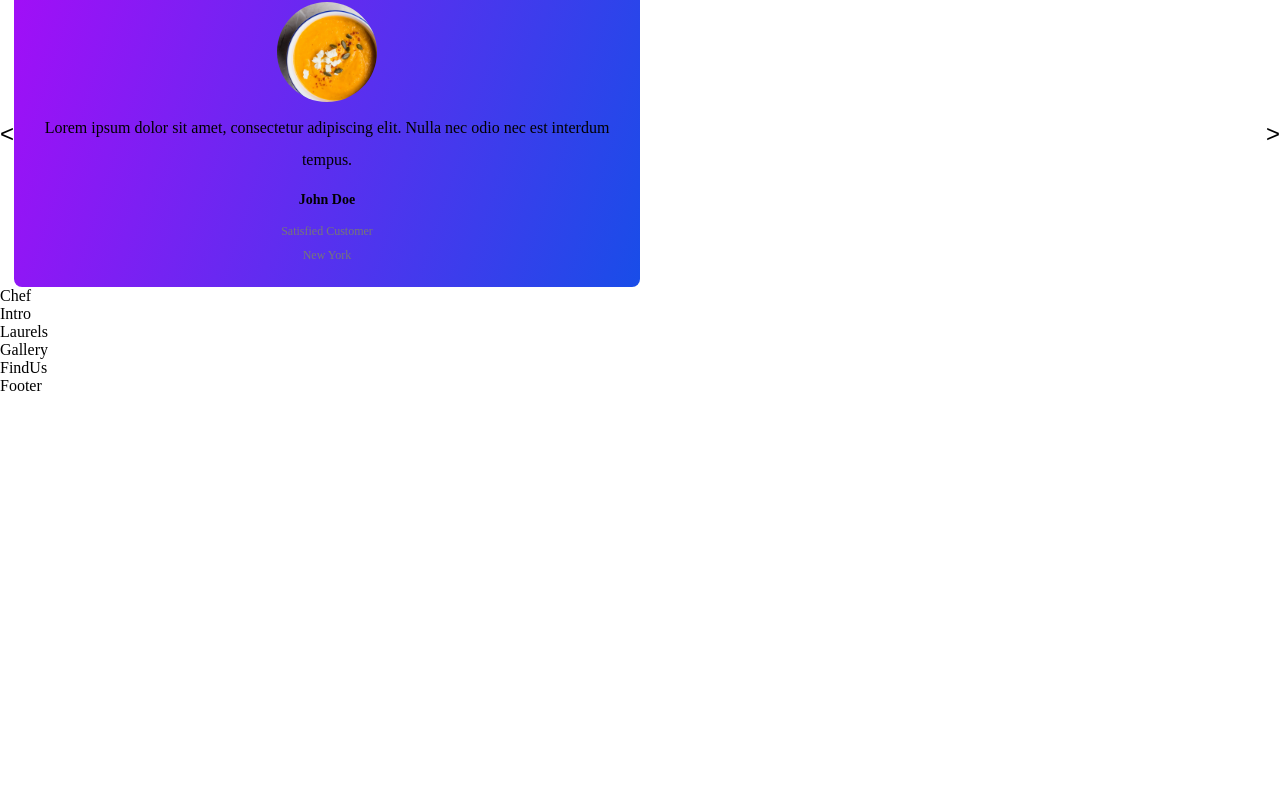
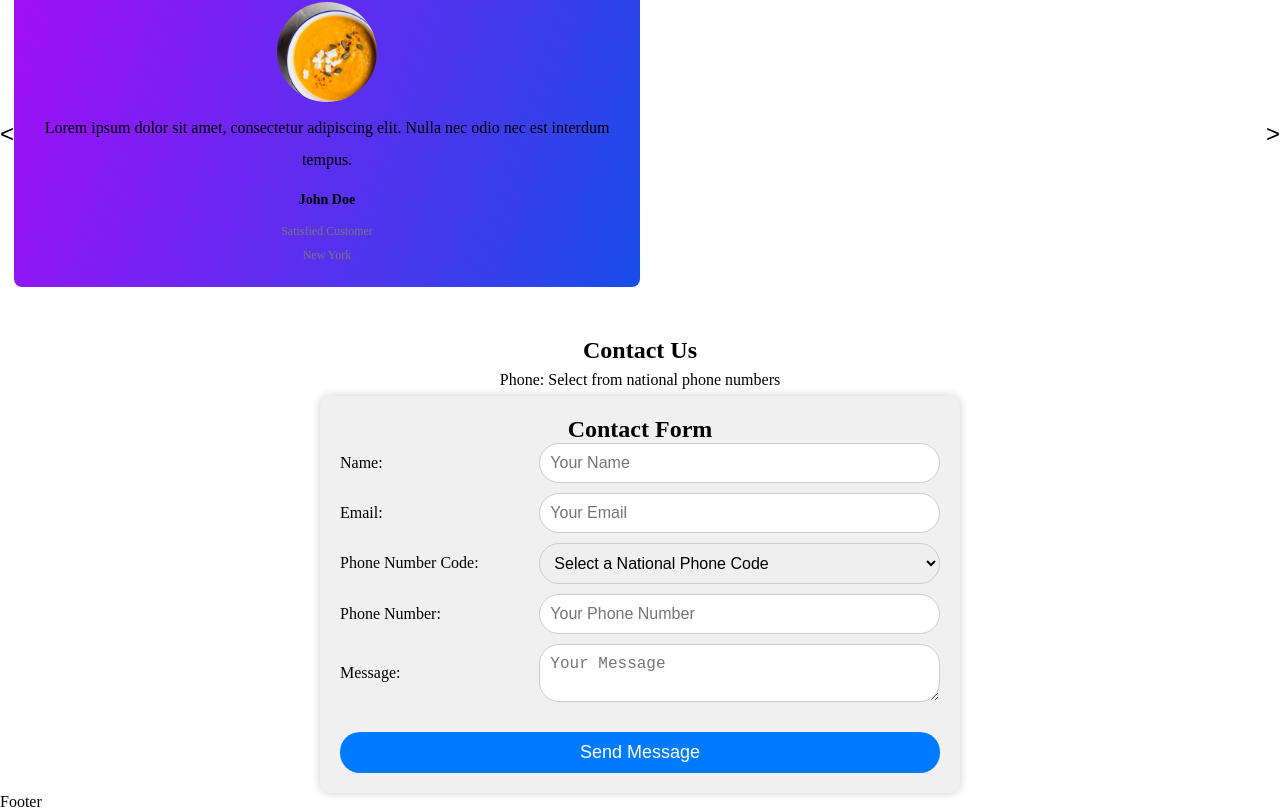
Before and after one commit to Bogita588/Nairobi_Movers_and-Relocators_WebApp, a React (Vite) app: page / in a window 1280 px wide. Shown: the part 2152-2963 px from the top of the page. Before the commit the page ends 2547 px from the top, so only its background shows below. Built offline with nearby package versions, Linux system fonts and the light colour scheme; a web font is replaced by a local one.

Commit message:
Added the contact us component and styled it

```diff
--- a/src/App.jsx
+++ b/src/App.jsx
@@ -11,10 +11,10 @@ const App = () => (
     <AboutUs />
     <Services />
     <Testimony />
-    <Chef />
+    {/*<Chef />
     <Intro />
     <Laurels />
-    <Gallery />
+<Gallery />*/}
     <FindUs />
     <Footer />
   </div>
--- a/src/container/Findus/FindUs.jsx
+++ b/src/container/Findus/FindUs.jsx
@@ -1,9 +1,124 @@
-import React from 'react';
+import React, { useState } from 'react';
+import './findus.css'; // Import your CSS for styling
 
-const FindUs = () => (
-  <div>
-    FindUs
-  </div>
-);
+const   Findus = () => {
+  const [formData, setFormData] = useState({
+    name: '',
+    email: '',
+    phoneNumberCode: '',
+    phoneNumber: '',
+    message: '',
+  });
 
-export default FindUs;
+  const [isSubmitted, setIsSubmitted] = useState(false);
+
+  const handleChange = (e) => {
+    const { name, value } = e.target;
+    setFormData({
+      ...formData,
+      [name]: value,
+    });
+  };
+
+  const handleSubmit = (e) => {
+    e.preventDefault();
+    // Perform form submission logic here
+    setIsSubmitted(true);
+
+    // Clear the form data after submission
+    setFormData({
+      name: '',
+      email: '',
+      phoneNumberCode: '',
+      phoneNumber: '',
+      message: '',
+    });
+
+    // Hide the success message after a delay (e.g., 5 seconds)
+    setTimeout(() => {
+      setIsSubmitted(false);
+    }, 10000); // Adjust the delay as needed (5 seconds in this example)
+  };
+
+  return (
+    <div className="contact-container">
+      <div className="contact-info">
+        <h2>Contact Us</h2>
+        <p>Phone: Select from national phone numbers</p>
+      </div>
+      <form className="contact-form" onSubmit={handleSubmit}>
+        <h2>Contact Form</h2>
+        {isSubmitted && (
+          <p className="success-message">Form Submitted Successfully</p>
+        )}
+        <div className="form-group">
+          <label htmlFor="name">Name:</label>
+          <input
+            type="text"
+            id="name"
+            name="name"
+            value={formData.name}
+            onChange={handleChange}
+            required
+            placeholder="Your Name"
+          />
+        </div>
+        <div className="form-group">
+          <label htmlFor="email">Email:</label>
+          <input
+            type="email"
+            id="email"
+            name="email"
+            value={formData.email}
+            onChange={handleChange}
+            required
+            placeholder="Your Email"
+          />
+        </div>
+        <div className="form-group">
+          <label htmlFor="phoneNumberCode">Phone Number Code:</label>
+          <select
+            id="phoneNumberCode"
+            name="phoneNumberCode"
+            value={formData.phoneNumberCode}
+            onChange={handleChange}
+            required
+          >
+            <option value="" disabled>
+              Select a National Phone Code
+            </option>
+            <option value="+1">+1 (United States)</option>
+            <option value="+44">+44 (United Kingdom)</option>
+            {/* Add more options as needed */}
+          </select>
+        </div>
+        <div className="form-group">
+          <label htmlFor="phoneNumber">Phone Number:</label>
+          <input
+            type="tel"
+            id="phoneNumber"
+            name="phoneNumber"
+            value={formData.phoneNumber}
+            onChange={handleChange}
+            required
+            placeholder="Your Phone Number"
+          />
+        </div>
+        <div className="form-group">
+          <label htmlFor="message">Message:</label>
+          <textarea
+            id="message"
+            name="message"
+            value={formData.message}
+            onChange={handleChange}
+            required
+            placeholder="Your Message"
+          ></textarea>
+        </div>
+        <button type="submit">Send Message</button>
+      </form>
+    </div>
+  );
+};
+
+export default Findus;
--- /dev/null
+++ b/src/container/Findus/findus.css
@@ -0,0 +1,74 @@
+/* Apply these styles to the entire contact container */
+.contact-container {
+    margin-top: 50px;
+  display: flex;
+  flex-direction: column;
+  align-items: center; /* Center content horizontally */
+  text-align: center; /* Center text within the container */
+}
+
+/* Style for the contact form */
+.contact-form {
+  display: flex;
+  flex-direction: column;
+  align-items: center; /* Center content horizontally */
+  text-align: center; /* Center text within the form */
+  width: 50%; /* Occupies 60% of the width */
+  padding: 20px;
+  background-color: #f0f0f0;
+  border-radius: 10px;
+  box-shadow: 0 0 10px rgba(0, 0, 0, 0.2);
+  margin: 0 auto; /* Center the form horizontally within the container */
+}
+
+/* Style for the form elements and labels */
+.form-group {
+  width: 100%; /* Full width */
+  display: flex;
+  flex-direction: row;
+  align-items: center; /* Center content horizontally */
+  justify-content: space-between; /* Add space between elements */
+  margin-bottom: 10px;
+}
+
+/* Style for labels */
+.form-group label {
+  flex: 1;
+  text-align: left; /* Align labels to the left */
+  margin-right: 10px; /* Add spacing between label and input */
+}
+
+/* Style for input fields */
+.form-group input[type="text"],
+.form-group input[type="email"],
+.form-group input[type="tel"],
+.form-group select,
+.form-group textarea {
+  flex: 2;
+  padding: 10px;
+  border: 1px solid #ccc;
+  border-radius: 20px; /* Rounded corners */
+  font-size: 16px;
+}
+
+/* Style for the "Send Message" button */
+.contact-form button {
+  width: 100%;
+  padding: 10px;
+  background-color: #007bff;
+  color: #fff;
+  border: none;
+  border-radius: 20px; /* Rounded corners */
+  font-size: 18px;
+  cursor: pointer;
+  margin-top: 20px;
+}
+
+/* Add responsive styles as needed */
+@media (max-width: 600px) {
+  /* Adjust styles for smaller screens */
+  .contact-form {
+    width: 90%; /* Adjust the width for smaller screens */
+  }
+  /* Add more responsive styles as needed */
+}
```
